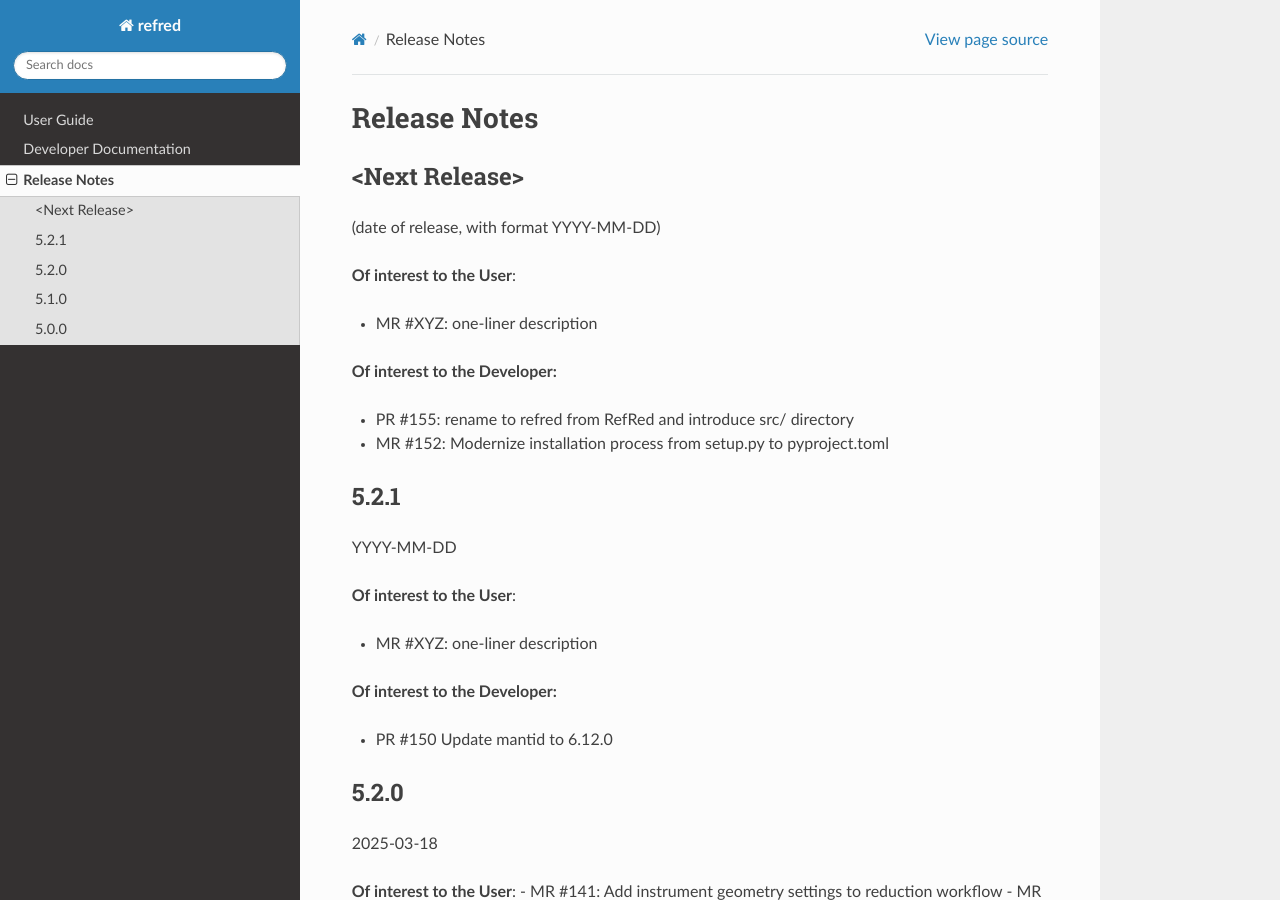
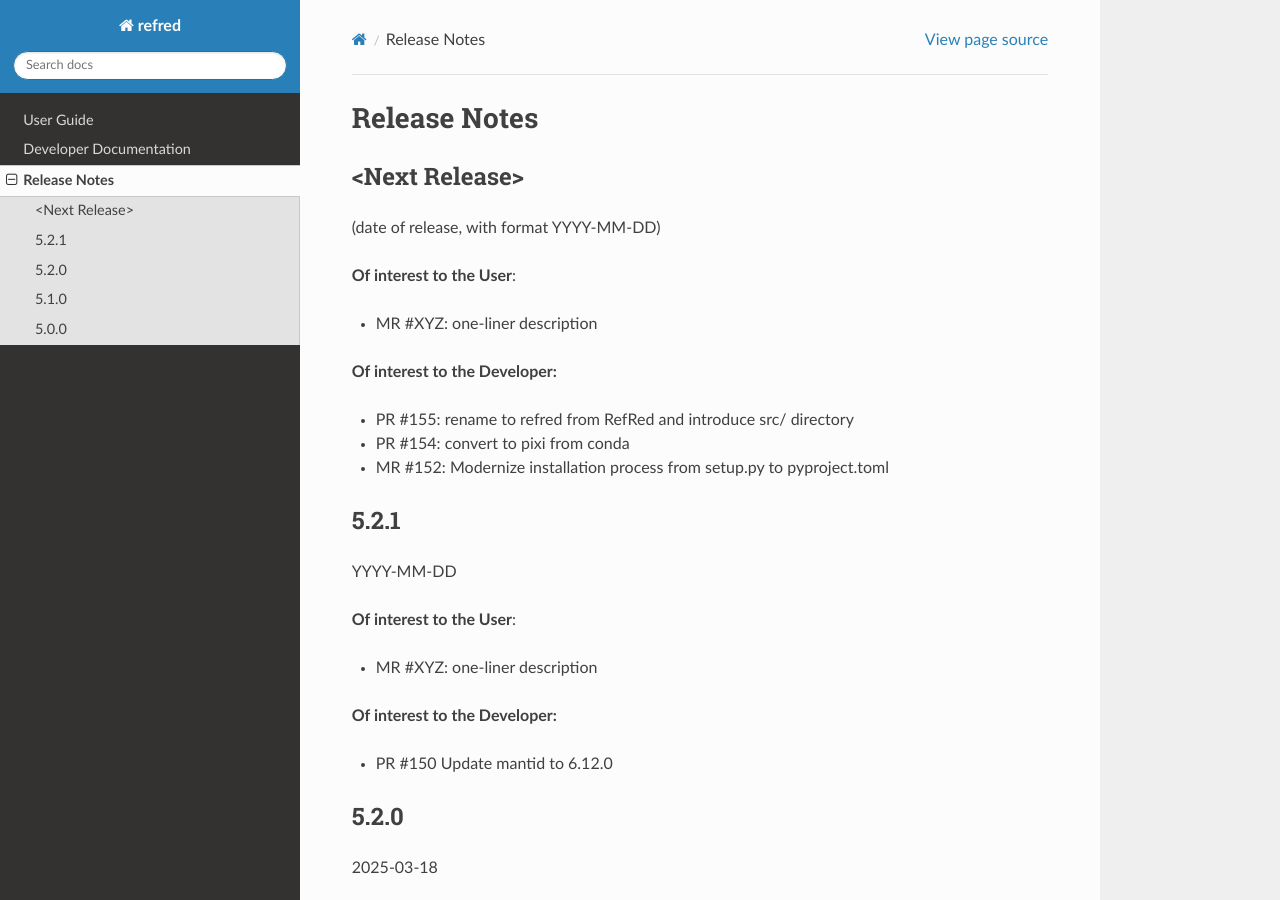
Before and after one commit to neutrons/RefRed, a Sphinx documentation site: the page built from docs/release_notes.rst, in a window 1280 px wide and 900 px high. Built offline with Sphinx 7.4.7 and the Read the Docs theme 3.1.0, drawn with Linux system fonts in a browser that asks for light colours; the version number is read from the project's files by our own code.

Commit message:
add release note

```diff
--- a/docs/release_notes.rst
+++ b/docs/release_notes.rst
@@ -14,6 +14,7 @@ Release Notes
 **Of interest to the Developer:**
 
 - PR #155: rename to refred from RefRed and introduce src/ directory
+- PR #154: convert to pixi from conda
 - MR #152: Modernize installation process from setup.py to pyproject.toml
 
 
```
